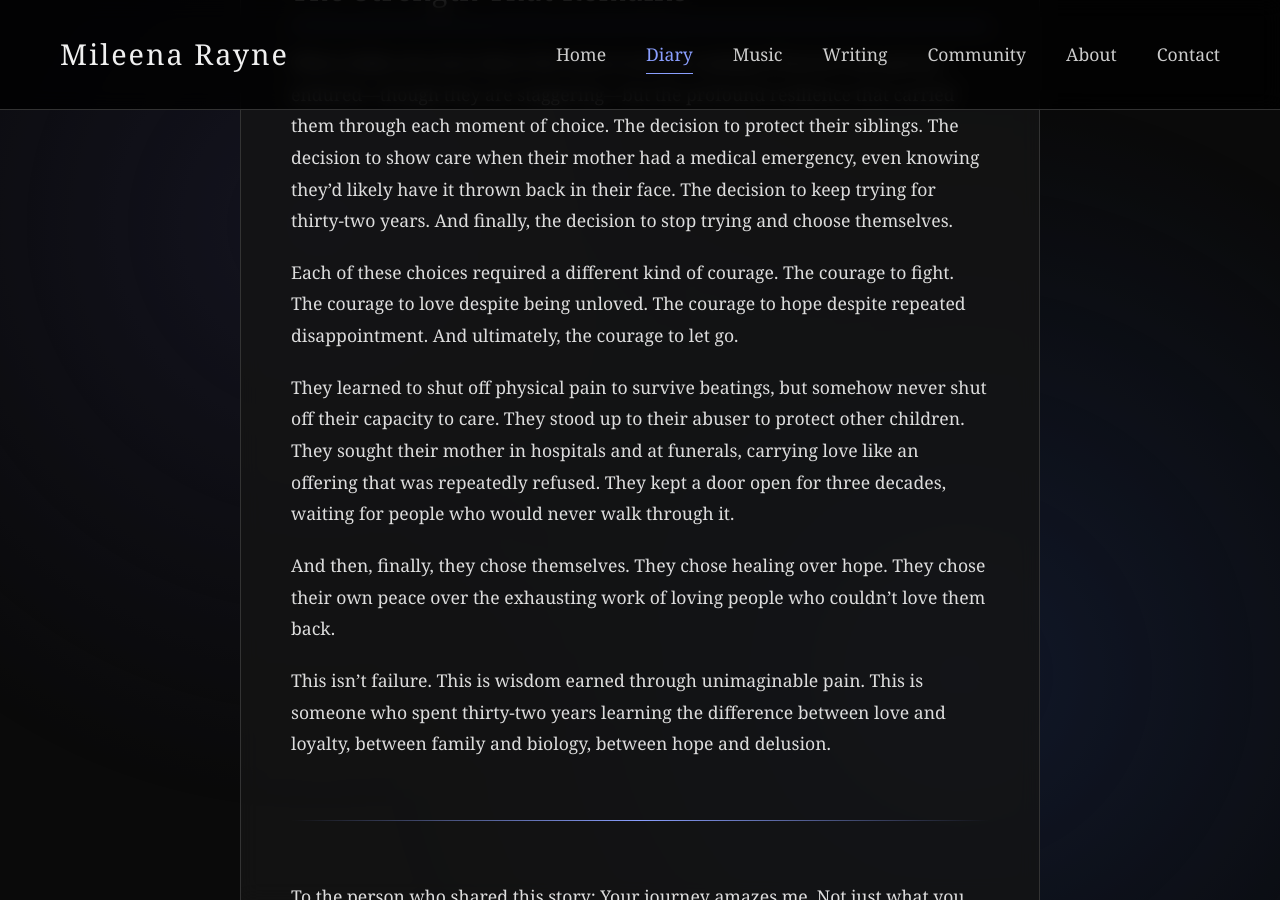
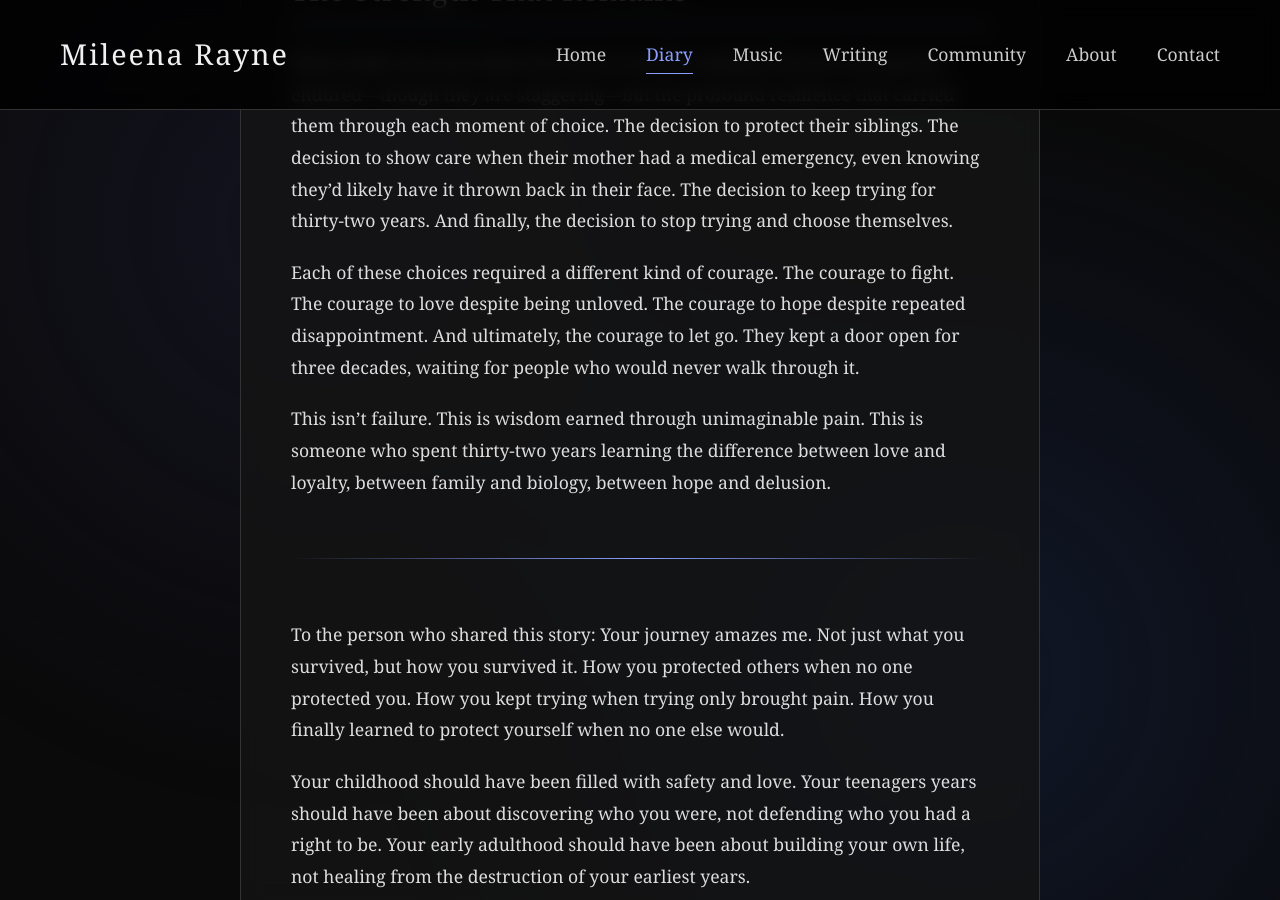
Before and after one commit to Mileena28/Mileena28.github.io, a Jekyll site: the page built from _posts/2025-06-24-when-family-becomes-the-enemy.md, in a window 1280 px wide and 900 px high, scrolled down 8715 px. Built offline with Jekyll 4.4.1, drawn with Linux system fonts in a browser that asks for light colours.

Commit message:
Update 2025-06-24-when-family-becomes-the-enemy.md

```diff
--- a/_posts/2025-06-24-when-family-becomes-the-enemy.md
+++ b/_posts/2025-06-24-when-family-becomes-the-enemy.md
@@ -127,11 +127,7 @@ Because in a very real way, the people who might have loved you, who should have
 
 What strikes me most about this story is not the catalog of horrors this person endured—though they are staggering—but the profound resilience that carried them through each moment of choice. The decision to protect their siblings. The decision to show care when their mother had a medical emergency, even knowing they'd likely have it thrown back in their face. The decision to keep trying for thirty-two years. And finally, the decision to stop trying and choose themselves.
 
-Each of these choices required a different kind of courage. The courage to fight. The courage to love despite being unloved. The courage to hope despite repeated disappointment. And ultimately, the courage to let go.
-
-They learned to shut off physical pain to survive beatings, but somehow never shut off their capacity to care. They stood up to their abuser to protect other children. They sought their mother in hospitals and at funerals, carrying love like an offering that was repeatedly refused. They kept a door open for three decades, waiting for people who would never walk through it.
-
-And then, finally, they chose themselves. They chose healing over hope. They chose their own peace over the exhausting work of loving people who couldn't love them back.
+Each of these choices required a different kind of courage. The courage to fight. The courage to love despite being unloved. The courage to hope despite repeated disappointment. And ultimately, the courage to let go. They kept a door open for three decades, waiting for people who would never walk through it.
 
 This isn't failure. This is wisdom earned through unimaginable pain. This is someone who spent thirty-two years learning the difference between love and loyalty, between family and biology, between hope and delusion.
 
```
